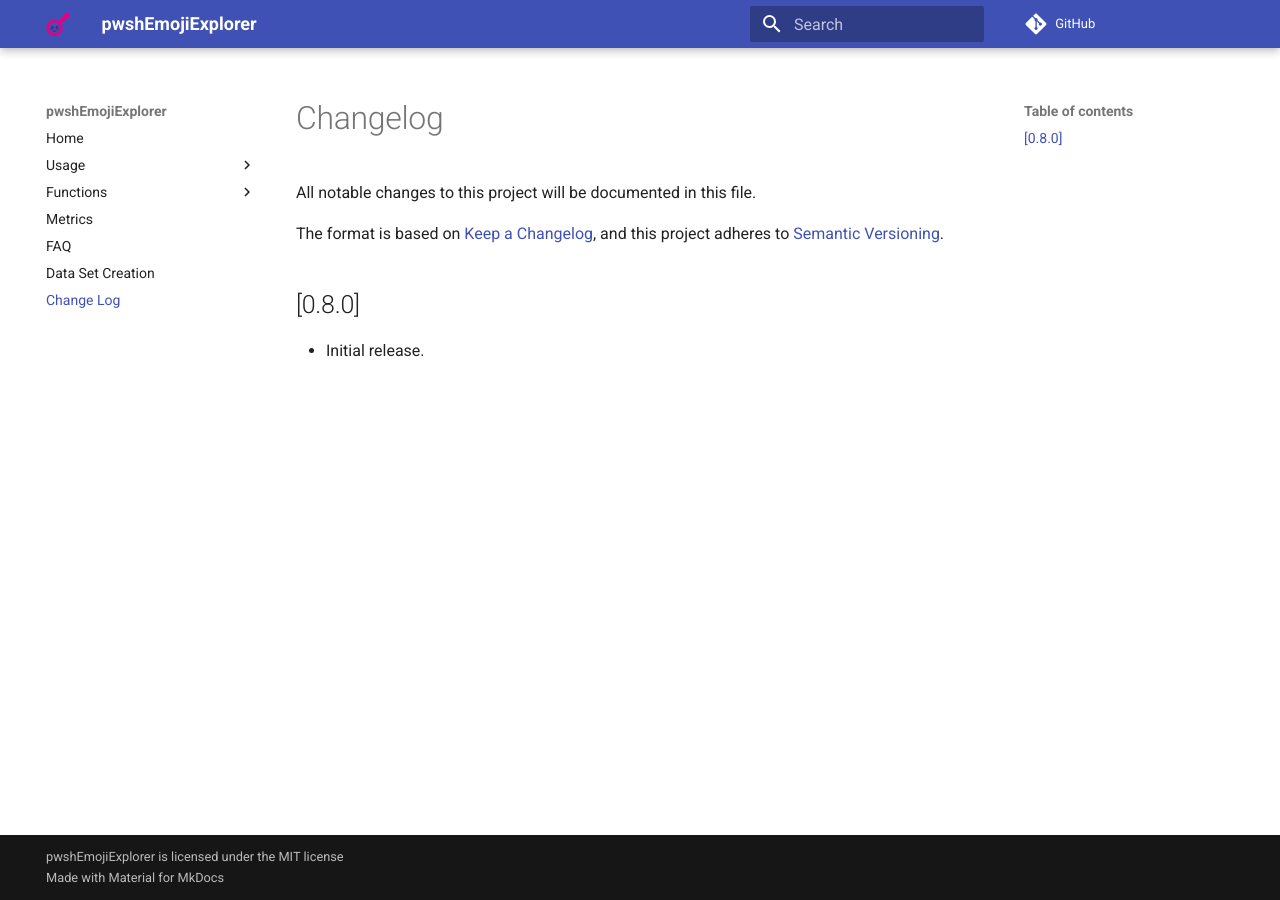
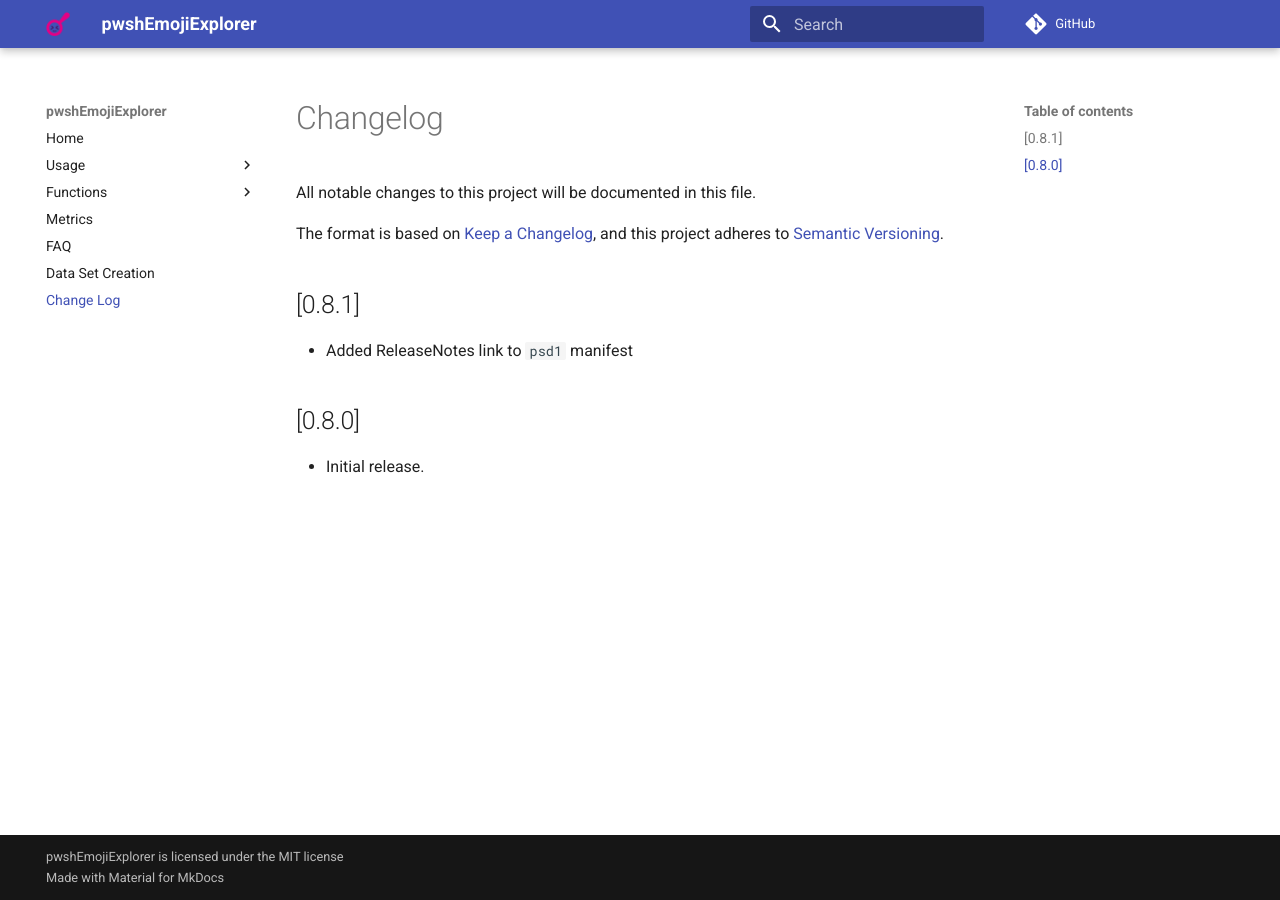
Before and after one commit to techthoughts2/pwshEmojiExplorer, an MkDocs documentation site: the page built from docs/CHANGELOG.md, in a window 1280 px wide. Built offline with MkDocs 1.6.1 and Material for MkDocs 9.7.7, drawn with Linux system fonts in a browser that asks for light colours; comment, search, counter and statistics services are not loaded.

Commit message:
added ReleaseNotes link to manifest

```diff
--- a/docs/CHANGELOG.md
+++ b/docs/CHANGELOG.md
@@ -5,6 +5,10 @@ All notable changes to this project will be documented in this file.
 The format is based on [Keep a Changelog](https://keepachangelog.com/en/1.2.0/),
 and this project adheres to [Semantic Versioning](https://semver.org/spec/v2.0.0.html).
 
+## [0.8.1]
+
+- Added ReleaseNotes link to `psd1` manifest
+
 ## [0.8.0]
 
 - Initial release.
--- a/docs/pwshEmojiExplorer.md
+++ b/docs/pwshEmojiExplorer.md
@@ -2,7 +2,7 @@
 Module Name: pwshEmojiExplorer
 Module Guid: 6e4813c7-6f30-42e8-adc4-b3d9b46bce9a
 Download Help Link: NA
-Help Version: 0.8.0
+Help Version: 0.8.1
 Locale: en-US
 ---
 
```
Also changed, not shown: 1 other file.
